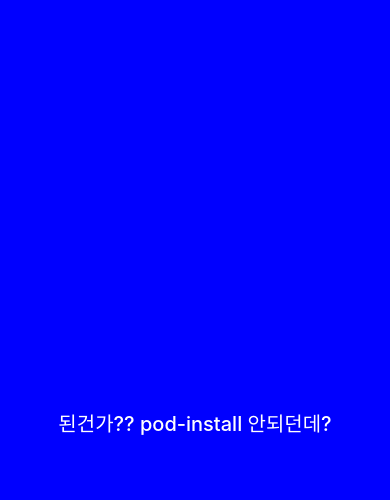
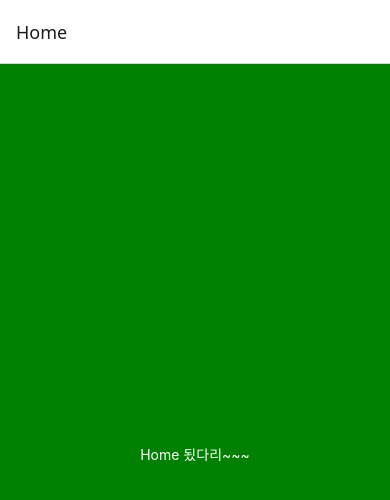
Before and after one commit to sangsangsangeeee/app1, a React Native app: screen / in a window 390 px wide. Shown: the top 500 px of the page. Built offline with nearby package versions, Linux system fonts and the light colour scheme.

Commit message:
feat: react-navigation 의존 패키지 버전 수정

```diff
--- a/App.tsx
+++ b/App.tsx
@@ -1,42 +1,60 @@
-/**
- * Sample React Native App
- * https://github.com/facebook/react-native
- *
- * @format
- */
+import React from 'react';
+import {Text, View} from 'react-native';
+import {createStaticNavigation} from '@react-navigation/native';
 
-import React from 'react';
-import {SafeAreaView, StyleSheet, Text, View} from 'react-native';
-import {NavigationContainer} from '@react-navigation/native';
+import {createNativeStackNavigator} from '@react-navigation/native-stack';
+
+function HomeScreen() {
+  return (
+    // <SafeAreaView
+    //   style={{
+    //     flex: 1,
+    //   }}>
+    <View
+      style={{
+        flex: 1,
+        backgroundColor: 'green',
+        alignItems: 'center',
+        justifyContent: 'center',
+      }}>
+      <Text style={{color: '#fff'}}>Home 됬다리~~~</Text>
+    </View>
+    // </SafeAreaView>
+  );
+}
+
+const RootStack = createNativeStackNavigator({
+  screens: {
+    Home: HomeScreen,
+  },
+});
+
+const Navigation = createStaticNavigation(RootStack);
 
 function App() {
   return (
-    <NavigationContainer>
-      <SafeAreaView style={styles.backgroundStyle}>
-        <View style={styles.container}>
-          <Text style={styles.title}>된건가?? pod-install 안되던데?</Text>
-        </View>
-      </SafeAreaView>
-    </NavigationContainer>
+    // <SafeAreaProvider>
+    <Navigation />
+    // </SafeAreaProvider>
   );
 }
 
-const styles = StyleSheet.create({
-  backgroundStyle: {
-    flex: 1,
-  },
-  container: {
-    width: '100%',
-    height: '100%',
-    backgroundColor: 'blue',
-    alignItems: 'center',
-    justifyContent: 'center',
-  },
-  title: {
-    fontWeight: 500,
-    fontSize: 20,
-    color: '#fff',
-  },
-});
+// const styles = StyleSheet.create({
+//   backgroundStyle: {
+//     flex: 1,
+//   },
+//   container: {
+//     width: '100%',
+//     height: '100%',
+//     backgroundColor: 'blue',
+//     alignItems: 'center',
+//     justifyContent: 'center',
+//   },
+//   title: {
+//     fontWeight: 500,
+//     fontSize: 20,
+//     color: '#fff',
+//   },
+// });
 
 export default App;
--- a/package.json
+++ b/package.json
@@ -11,10 +11,12 @@
   },
   "dependencies": {
     "@react-native-community/cli-doctor": "^15.1.3",
+    "@react-navigation/elements": "^2.2.5",
     "@react-navigation/native": "^7.0.14",
+    "@react-navigation/native-stack": "^7.2.0",
     "react": "18.3.1",
     "react-native": "0.76.5",
-    "react-native-safe-area-context": "^5.0.0",
+    "react-native-safe-area-context": "4.12.0",
     "react-native-screens": "^4.4.0"
   },
   "devDependencies": {
```
Also changed, not shown: 2 other files (tests, documents, lock files or other folders).
